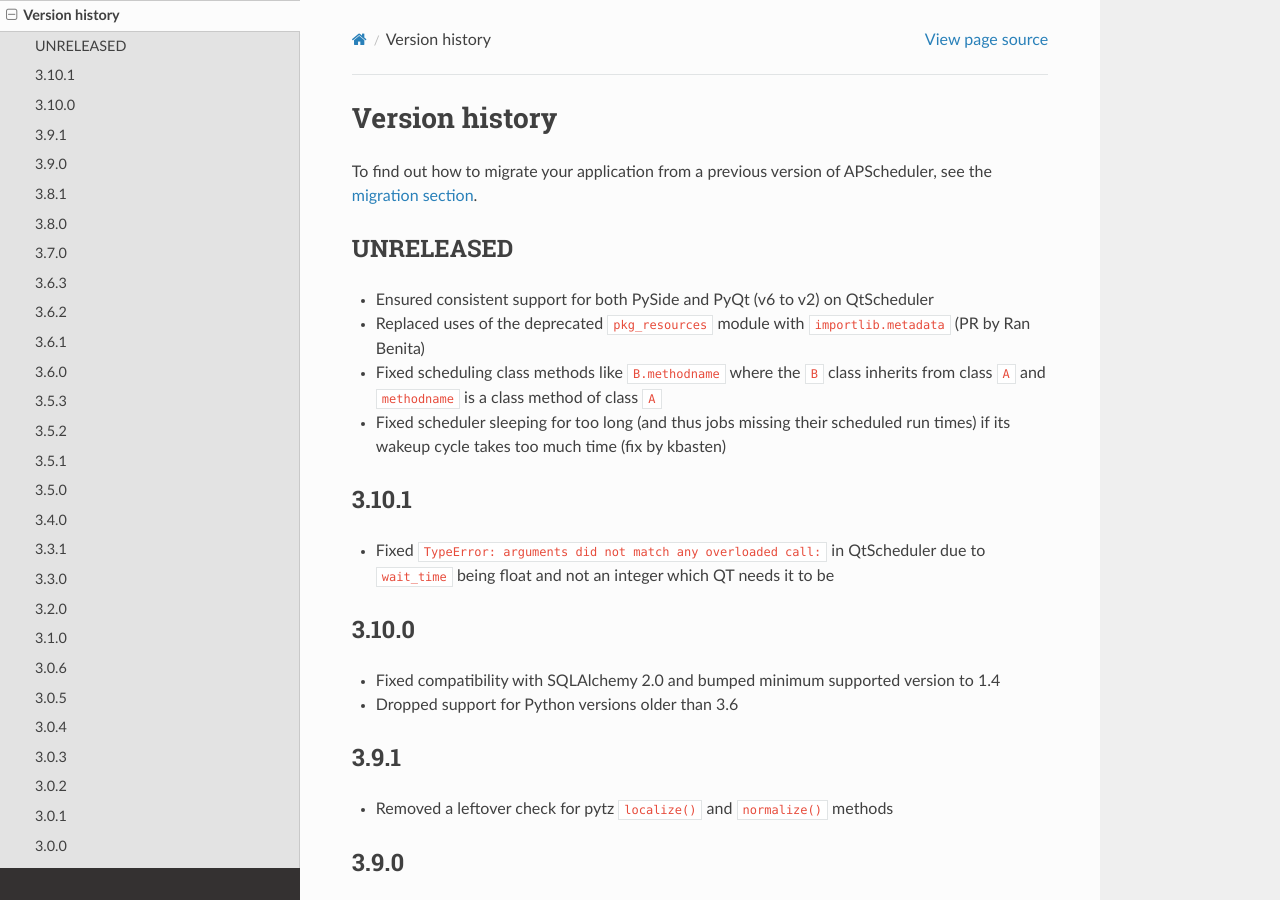
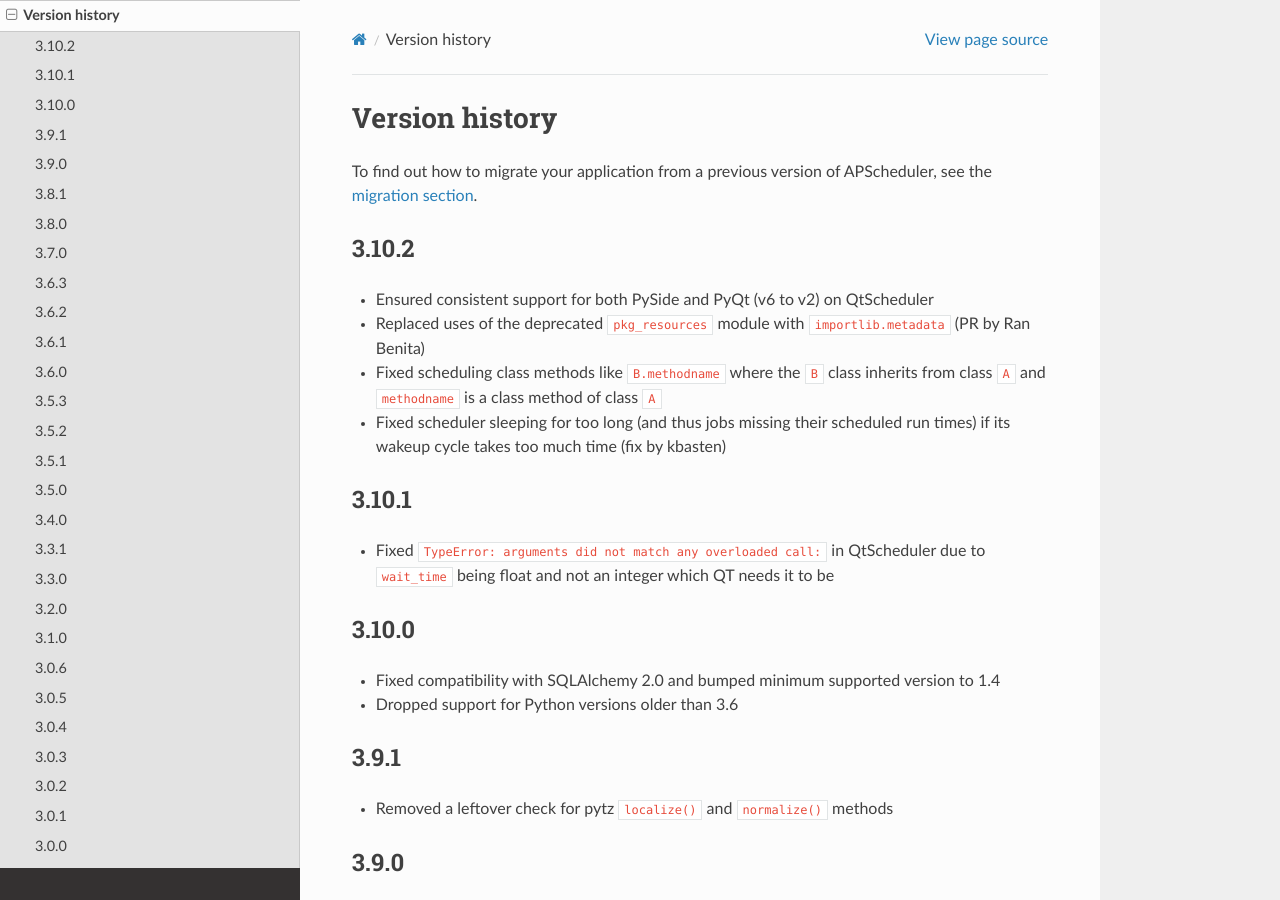
Before and after one commit to agronholm/apscheduler, a Sphinx documentation site: the page built from docs/versionhistory.rst, in a window 1280 px wide and 900 px high. Built offline with Sphinx 7.4.7 and the Read the Docs theme 2.0.0, drawn with Linux system fonts in a browser that asks for light colours.

Commit message:
Added the release version

```diff
--- a/docs/versionhistory.rst
+++ b/docs/versionhistory.rst
@@ -4,8 +4,8 @@
 To find out how to migrate your application from a previous version of
 APScheduler, see the :doc:`migration section <migration>`.
 
-UNRELEASED
-----------
+3.10.2
+------
 
 * Ensured consistent support for both PySide and PyQt (v6 to v2) on QtScheduler
 * Replaced uses of the deprecated ``pkg_resources`` module with ``importlib.metadata``
```
